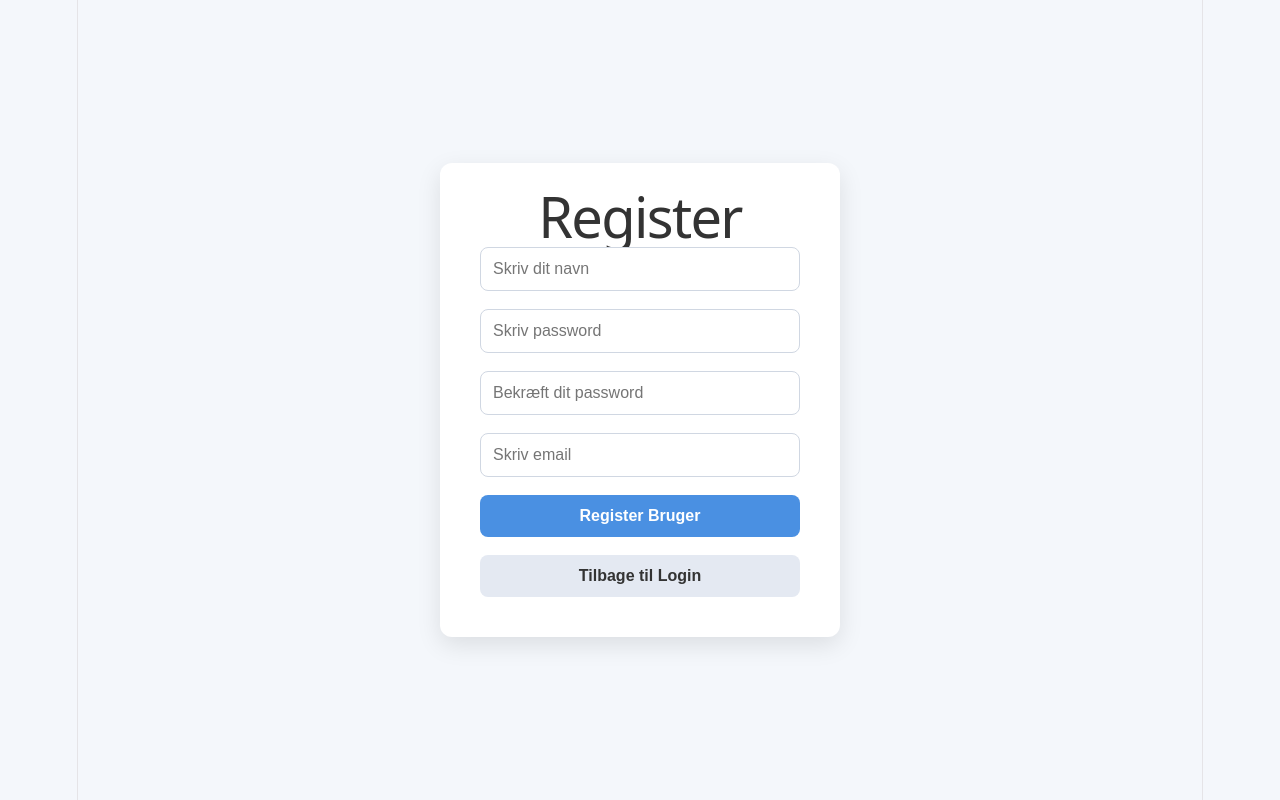
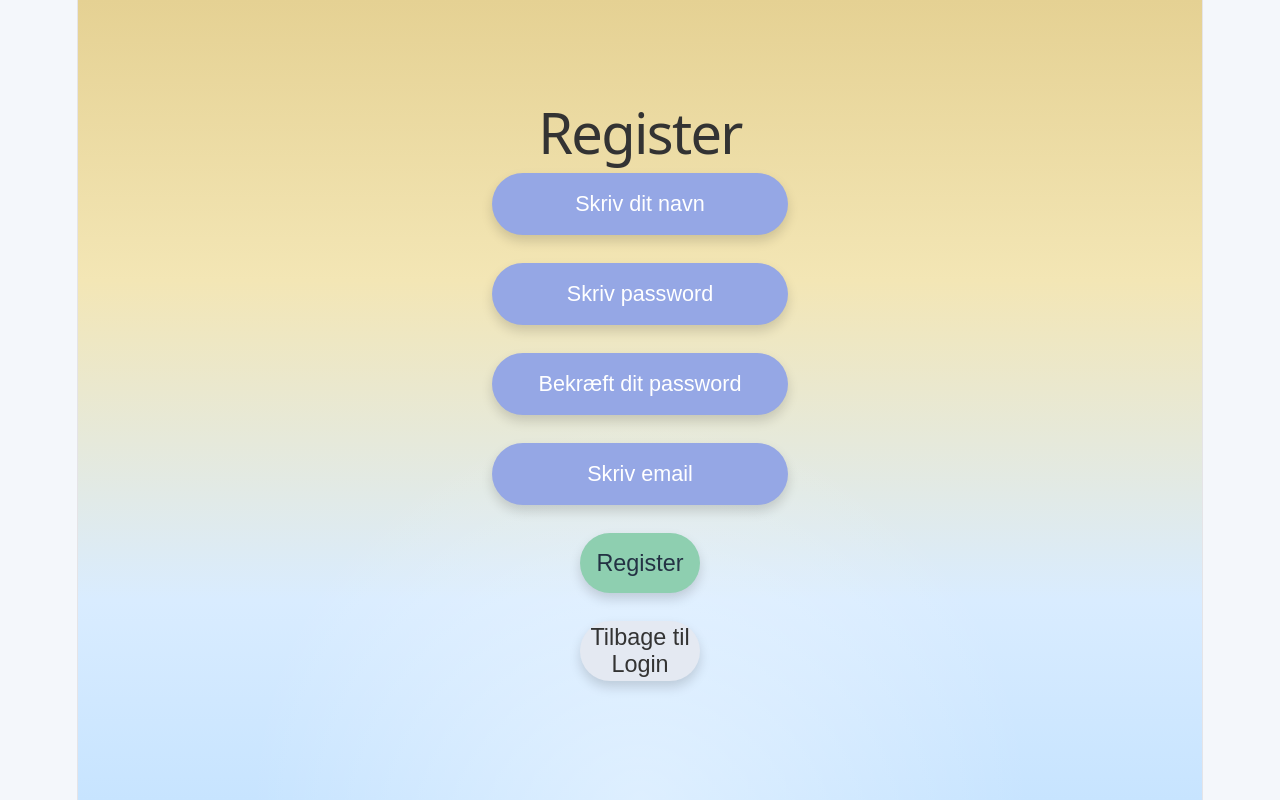
Before and after one commit to luke-dkk/findEnLegepladsReact, a React (Vite) app: page /auth/register in a window 1280 px wide. Built offline with nearby package versions, Linux system fonts and the light colour scheme.

Commit message:
i need to be better at making commits

```diff
--- a/src/Api/ApiFacade.js
+++ b/src/Api/ApiFacade.js
@@ -51,11 +51,23 @@ const playGroundApiFacade = {
         console.error('Error fetching playground:', error);
         throw error;
     }
-}
+  },
 
 
+    async checkIfCheckedIn(id) {
+        try {
+            const response = await fetch(`${API_BASE_URL}checkin/${id}`);
+            if (!response.ok) {
+                throw new Error('Failed to fetch check-in status');
+            }
+            const data = await response.json();
+            console.log('Fetched check-in status:', data);
+            return data;
+        } catch (error) {
+            console.error('Error fetching check-in status:', error);
+            throw error;
+        }
+
+    }
 }
-
-
-
 export default playGroundApiFacade;
--- a/src/components/PlaygroundList.jsx
+++ b/src/components/PlaygroundList.jsx
@@ -37,6 +37,9 @@ function PlaygroundList({ playgrounds }) {
       },
 
       (error) => {
+        alert(
+          "Kunne ikke hente din lokation. Sørg for at du har givet tilladelse til at dele din lokation, og prøv igen."
+        );
         console.error(
           "Error getting location:",
           error
--- a/src/components/login/Login.jsx
+++ b/src/components/login/Login.jsx
@@ -57,7 +57,7 @@ export default function Login() {
         type="email"
         value={credentials.email}
         onChange={handleChange}
-        placeholder="Brugernavn"
+        placeholder="Email"
       />
 
       <input
--- a/src/components/playground/Playground.jsx
+++ b/src/components/playground/Playground.jsx
@@ -324,14 +324,25 @@ const childIds =
   ListOfChilrenCheckIn.map(
     child => child.id
   );
-
+ try {
 const response = await checkin(
   playground.id,
   user.id,
   childIds
 );
  console.log("Check-in response:", response);
+
+   alert("Check-in lykkedes!");
+   setListOfChildrenCheckIn([]);
+   console.log("Check-in successful, cleared selected children." + response.message);
+   console.log("Current selected children after clearing:", ListOfChilrenCheckIn);
+ } catch (error) {
+  alert(error.message);
+  console.error(error);
+}
   }
+
+
   return (
     <>
     <ul className="child-list">
--- a/src/components/profile/ProfilePage.jsx
+++ b/src/components/profile/ProfilePage.jsx
@@ -2,6 +2,7 @@ import { useState, useEffect } from 'react';
 import { useNavigate } from 'react-router';
 import { getUserFromToken } from '../utils/utils';
 import ChildList from './child/ChildList.jsx';
+import CheckIn from './checkin/CheckIn.jsx';
 import './profile.css';
 
 export default function ProfilePage() {
@@ -38,6 +39,7 @@ export default function ProfilePage() {
 
 
 return (
+  <div className="profile-page">
   <div className="profile-container">
     <h1>Profil</h1>
 
@@ -58,9 +60,11 @@ return (
         </div>
       </div>
 
+
       <ChildList user={user} />
-
+      <CheckIn user={user} />
     </div>
+  </div>
   </div>
 );
 }
--- a/src/components/profile/child/ChildList.jsx
+++ b/src/components/profile/child/ChildList.jsx
@@ -2,7 +2,8 @@ import { useState } from 'react';
 import {
   updateChild,
   deleteChild,
-  createChild
+  createChild,
+  checkoutAll
 } from '../../../../apiReader';
 
 import './ChildList.css';
@@ -48,6 +49,7 @@ function ChildList({ user }) {
       );
 
     } catch (error) {
+        alert('Kunne ikke slette barnet')
 
       console.error(
         'Failed to delete child',
@@ -85,7 +87,7 @@ function ChildList({ user }) {
       setEditingChildId(null);
 
     } catch (error) {
-
+      alert('Kunne ikke gemme barnet')
       console.error(
         'Failed to save child',
         error
@@ -116,6 +118,7 @@ function ChildList({ user }) {
       setShowCreateChild(false);
 
     } catch (error) {
+      alert('Kunne ikke oprette barnet')
 
       console.error(
         'Failed to create child',
@@ -124,6 +127,23 @@ function ChildList({ user }) {
 
     }
   };
+
+  const checkOutChildren = async (evt) => {
+         evt.preventDefault();
+
+    try {
+      await checkoutAll(user.id);
+      alert('Alle børn er tjekket ud');
+
+    }
+    catch (error) {
+      alert('Kunne ikke tjekke børn ud')
+      console.error(
+        'Kunne ikke tjekke børn ud',
+        error
+      );
+    }
+  }
 
   return (
 
@@ -323,6 +343,7 @@ function ChildList({ user }) {
         )}
 
       </div>
+        <button onClick={checkOutChildren}>check alle ud</button>
 
     </div>
   );
--- a/src/components/profile/profile.css
+++ b/src/components/profile/profile.css
@@ -1,76 +1,167 @@
+/* profile.css */
+
+body {
+  margin: 0;
+  font-family: Georgia, serif;
+}
+
+.profile-page {
+  min-height: 100vh;
+
+  display: flex;
+  justify-content: center;
+  align-items: center;
+
+  padding: 40px 20px;
+
+  background:
+    radial-gradient(
+      circle at bottom center,
+      rgba(255,255,255,0.4) 0%,
+      transparent 40%
+    ),
+    linear-gradient(
+      to bottom,
+      #e5d193 0%,
+      #f3e6b5 35%,
+      #d9ecff 75%,
+      #c7e4ff 100%
+    );
+}
+
 .profile-container {
-  max-width: 800px;
-  margin: 2rem auto;
-  padding: 2rem;
-  background-color: var(--bg);
-  border: 1px solid var(--border);
-  border-radius: 8px;
-  color: var(--text);
+  width: 100%;
+  max-width: 700px;
+
+  padding: 40px;
+
+  border-radius: 40px;
+
+  background: rgba(255, 255, 255, 0.2);
+
+  backdrop-filter: blur(8px);
+
+  box-shadow:
+    0 10px 25px rgba(0,0,0,0.12);
 }
 
 .profile-container h1 {
-  color: var(--text-h);
-  margin-bottom: 2rem;
+  margin-top: 0;
+  margin-bottom: 30px;
+
+  text-align: center;
+
+  color: #243244;
+
+  font-size: 2.5rem;
 }
 
 .profile-info {
   display: flex;
   flex-direction: column;
-  gap: 2rem;
+  gap: 30px;
 }
 
 .info-section {
-  padding: 1.5rem;
-  background-color: var(--accent-bg);
-  border: 1px solid var(--accent-border);
-  border-radius: 6px;
+  padding: 30px;
+
+  border-radius: 30px;
+
+  background: rgba(149, 167, 229, 0.25);
+
+  box-shadow:
+    0 6px 12px rgba(0,0,0,0.12);
 }
 
-.info-section h2,
-.info-section h3 {
-  color: var(--text-h);
-  margin-bottom: 1rem;
-  font-size: 1.2rem;
+.info-section h2 {
+  margin-top: 0;
+  margin-bottom: 24px;
+
+  text-align: center;
+
+  color: #243244;
+
+  font-size: 1.8rem;
 }
 
 .info-item {
   display: flex;
-  gap: 1rem;
-  margin-bottom: 1rem;
-  align-items: flex-start;
+  flex-direction: column;
+
+  gap: 8px;
+
+  margin-bottom: 20px;
 }
 
 .info-item label {
-  font-weight: 600;
-  min-width: 120px;
-  color: var(--text-h);
+  font-size: 1rem;
+  font-weight: bold;
+
+  color: #243244;
 }
 
 .info-item p {
-  flex: 1;
   margin: 0;
-  color: var(--text);
-  word-break: break-all;
+
+  padding: 16px 20px;
+
+  border-radius: 999px;
+
+  background: #95a7e5;
+
+  color: white;
+
+  font-size: 1.1rem;
+
+  box-shadow:
+    0 6px 12px rgba(0,0,0,0.15);
 }
 
-.raw-token pre {
-  background-color: var(--code-bg);
-  padding: 1rem;
-  border-radius: 4px;
-  overflow-x: auto;
-  font-size: 0.9rem;
-  color: var(--text);
-  border: 1px solid var(--border);
+/* Optional button styling if ChildList has buttons */
+
+.profile-container button {
+  border: none;
+
+  border-radius: 999px;
+
+  padding: 14px 24px;
+
+  background: #8ecfb0;
+
+  color: #243244;
+
+  font-size: 1rem;
+  font-weight: 500;
+
+  cursor: pointer;
+
+  box-shadow:
+    0 6px 12px rgba(0,0,0,0.15);
+
+  transition: 0.2s ease;
 }
 
-@media (prefers-color-scheme: dark) {
+.profile-container button:hover {
+  background: #76b796;
+  transform: translateY(-2px);
+}
+
+/* Mobile */
+
+@media (max-width: 768px) {
   .profile-container {
-    background-color: #1e1e1e;
-    border-color: #333;
+    padding: 25px;
+  }
+
+  .profile-container h1 {
+    font-size: 2rem;
   }
 
   .info-section {
-    background-color: #2d2d2d;
-    border-color: #444;
+    padding: 20px;
+  }
+
+  .info-item p {
+    font-size: 1rem;
   }
 }
--- a/src/components/register/Register.jsx
+++ b/src/components/register/Register.jsx
@@ -13,12 +13,11 @@ const handleChange = (evt) => {
 const handleSubmit = async (evt) => {
     evt.preventDefault();
         if (credentials.password !== credentials.confirmPassword){
-            console.log("passwords do not match")
+            alert("Dine passwords matcher ikke, prøv igen");
             return
         }
         console.log('credentials: ', credentials);
         const data = await RegisterUser(credentials);
-        console.log(data);
 
         navigate("/")
 }
@@ -28,6 +27,7 @@ const handleLoginClick = () => {
 
 
     return (
+  <div className="register-page">
   <div className="register-container">
     <form className="register-form" onSubmit={handleSubmit}>
       <h1>Register</h1>
@@ -64,12 +64,13 @@ const handleLoginClick = () => {
         placeholder="Skriv email"
       />
 
-      <button type="submit">Register Bruger</button>
+      <button type="submit">Register</button>
 
       <button type="button" onClick={handleLoginClick}>
         Tilbage til Login
       </button>
     </form>
   </div>
+  </div>
 );
 }
--- a/src/components/register/register.css
+++ b/src/components/register/register.css
@@ -6,23 +6,38 @@ body {
   background: #f4f7fb;
 }
 
-.register-container {
-  height: 100vh;
+.register-page {
+  min-height: 100vh;
+
   display: flex;
   justify-content: center;
   align-items: center;
+
+  background:
+    radial-gradient(
+      circle at bottom center,
+      rgba(255,255,255,0.4) 0%,
+      transparent 40%
+    ),
+    linear-gradient(
+      to bottom,
+      #e5d193 0%,
+      #f3e6b5 35%,
+      #d9ecff 75%,
+      #c7e4ff 100%
+    );
+}
+
+.register-container {
+  width: 100%;
+  max-width: 400px;
 }
 
 .register-form {
-  background: white;
-  padding: 40px;
-  width: 320px;
-  border-radius: 12px;
-  box-shadow: 0 8px 25px rgba(0, 0, 0, 0.1);
-
   display: flex;
   flex-direction: column;
-  gap: 18px;
+  align-items: center;
+  gap: 28px;
 }
 
 .register-form h1 {
@@ -32,12 +47,23 @@ body {
 }
 
 .register-form input {
-  padding: 12px;
-  border: 1px solid #d0d7e2;
-  border-radius: 8px;
-  font-size: 16px;
+  width: 260px;
 
-  transition: border 0.2s ease;
+  padding: 18px;
+
+  border: none;
+
+  border-radius: 999px;
+
+  background: #95a7e5;
+
+  color: #243244;
+
+  font-size: 1.2rem;
+  text-align: center;
+
+  box-shadow:
+    0 6px 12px rgba(0,0,0,0.15);
 }
 
 .register-form input:focus {
@@ -46,19 +72,28 @@ body {
 }
 
 .register-form button {
-  padding: 12px;
+  width: 120px;
+  height: 60px;
+
   border: none;
-  border-radius: 8px;
 
-  background: #4a90e2;
-  color: white;
+  border-radius: 999px;
 
-  font-size: 16px;
-  font-weight: bold;
+  background: #8ecfb0;
+
+  color: #243244;
+
+  font-size: 1.3rem;
+  font-weight: 500;
 
   cursor: pointer;
 
-  transition: background 0.2s ease;
+  box-shadow:
+    0 6px 12px rgba(0,0,0,0.15);
+}
+.register-form input::placeholder {
+  color: white;
+  opacity: 1;
 }
 
 .register-form button:hover {
--- a/src/components/utils/utils.jsx
+++ b/src/components/utils/utils.jsx
@@ -50,6 +50,8 @@ export async function getUserFromToken() {
   }
 }
 
+
+
 export function NotFound() {
         let params = useParams()
         return (
```
Also changed, not shown: apiReader.js (+44 -16 lines), src/main.jsx (+7 -1 lines).
